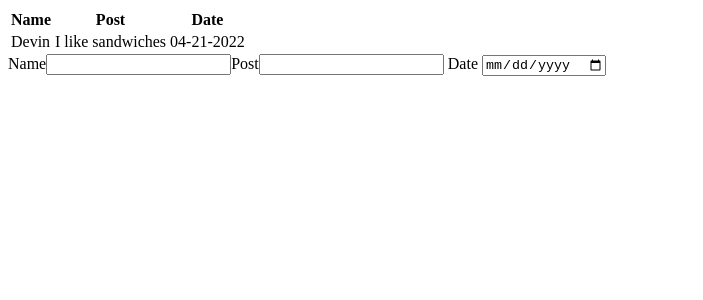
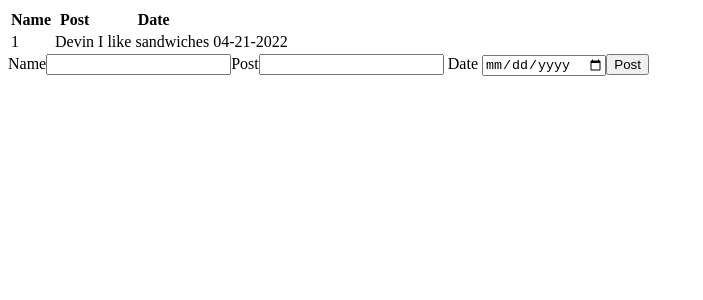
Before and after one commit to techysoldier/Social_Feed_Project, a React (Create React App) app: page / in a window 1280 px wide. Shown: the top 300 px of the page, without its empty margins (0-703 px from the left). Built offline with nearby package versions, Linux system fonts and the light colour scheme.

Commit message:
tables set and input functionaility. Still adjusting input

```diff
--- a/src/App.js
+++ b/src/App.js
@@ -6,10 +6,14 @@ function App() {
 
   const [entries, setEntries] = useState([{name:"Devin", post:"I like sandwiches", date:"04-21-2022"}])
 
+  function NewPost(entry){
+    let tempPost = [entries,...entry];
+    setEntries(tempPost);
+  }
   return(
     <div>
       <DisplayPost parentEntries={entries} />
-      <AddPost />
+      <AddPost addNewPostProperty={NewPost}/>
     </div>
   );
 }
--- a/src/Components/DisplayPost/AddPost/AddPost.jsx
+++ b/src/Components/DisplayPost/AddPost/AddPost.jsx
@@ -1,14 +1,29 @@
-
+import React, {useState} from "react";
 
 const AddPost = (props) => {
+
+    const [name, setName]=useState('');
+    const [date, setDate] = useState('');
+    const [post, setPost] = useState('');
+
+    function handleSubmit(event){
+        event.precentDefault();
+        let newPost = {
+           post:post,
+           date:date
+        };
+        console.log(newPost);
+        props.addNewPostProperty=(newPost);
+    }
     return (
-        <form>
+        <form onSubmit={handleSubmit}>
             <label>Name</label>
             <input type='name' />
             <label>Post</label>
             <input type='post' />
             <label> Date </label>
-            <input type ='date' />
+            <input type ='date' value ={date} onChange={(event) => setDate(event.target.value)} />
+            <button type = 'Post'>Post</button>
         </form>
     );
 }
--- a/src/Components/DisplayPost/displayPost.jsx
+++ b/src/Components/DisplayPost/displayPost.jsx
@@ -10,9 +10,10 @@ const DisplayPost = (props) => {
           </tr>
         </thead>
         <tbody>
-          {props.parentEntries.map((entry) => {
+          {props.parentEntries.map((entry,index) => {
             return (
-              <tr>
+              <tr key={index}>
+                <td>{index + 1}</td>
                 <td>{entry.name}</td>
                 <td>{entry.post}</td>
                 <td>{entry.date}</td>
```
